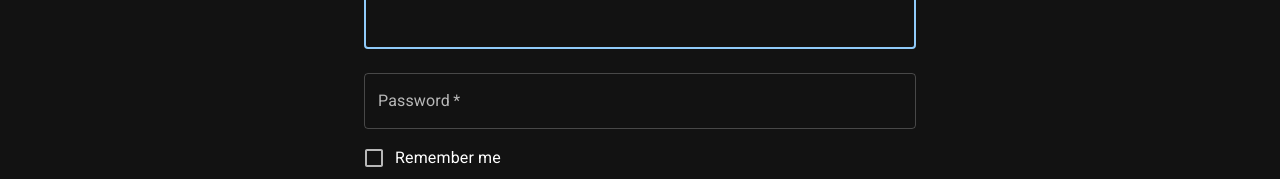
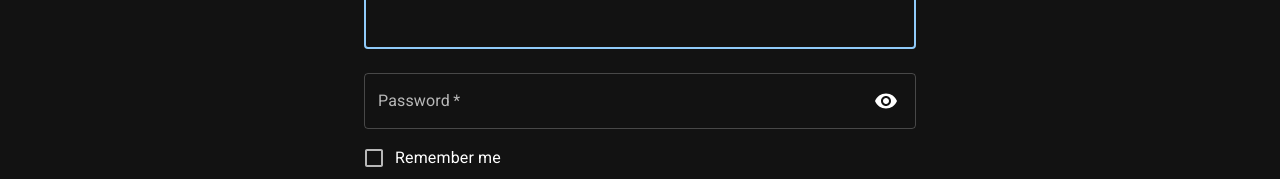
Before and after one commit to serjo96/react_blueprint, a React (Create React App) app: page /sign-in in a window 1280 px wide. Shown: the part 247-426 px from the top of the page. Built offline with nearby package versions, Linux system fonts and the light colour scheme.

Commit message:
Added input password

```diff
--- a/src/features/auth/copmonents/login-form.tsx
+++ b/src/features/auth/copmonents/login-form.tsx
@@ -4,6 +4,7 @@ import Joi from "joi";
 import {Box, Button, Checkbox, FormControlLabel, Grid, Link, TextField} from "@mui/material";
 
 import {loginValidationSchema} from "~/features/auth/validation/auth-validation";
+import {InputPassword} from "~/components/input-password";
 
 export type LoginFormMainFields = {
   email: string;
@@ -77,7 +78,7 @@ const LoginForm = ({onSubmit, errors}: LoginFormProps) => {
         error={!!errorsFields.email}
         helperText={errorsFields.email}
       />
-      <TextField
+      <InputPassword
         margin="normal"
         required
         fullWidth
@@ -87,9 +88,8 @@ const LoginForm = ({onSubmit, errors}: LoginFormProps) => {
         id="password"
         autoComplete="current-password"
         value={formData.password}
-        onChange={handleChange}
-        error={Boolean(errorsFields.password)}
-        helperText={errorsFields.password || ''}
+        handleChange={handleChange}
+        errors={errorsFields.password}
       />
       <FormControlLabel
         control={
--- a/src/features/auth/copmonents/register-form.tsx
+++ b/src/features/auth/copmonents/register-form.tsx
@@ -94,7 +94,7 @@ const RegistrationForm = ({onSubmit, errors}: RegisterFormProps) => {
             id="password"
             value={formData.password}
             handleChange={handleChange}
-            error={Boolean(errorsFields.password)}
+            errors={errorsFields.password}
           />
             </Grid>
             <Grid item xs={12}>
```
